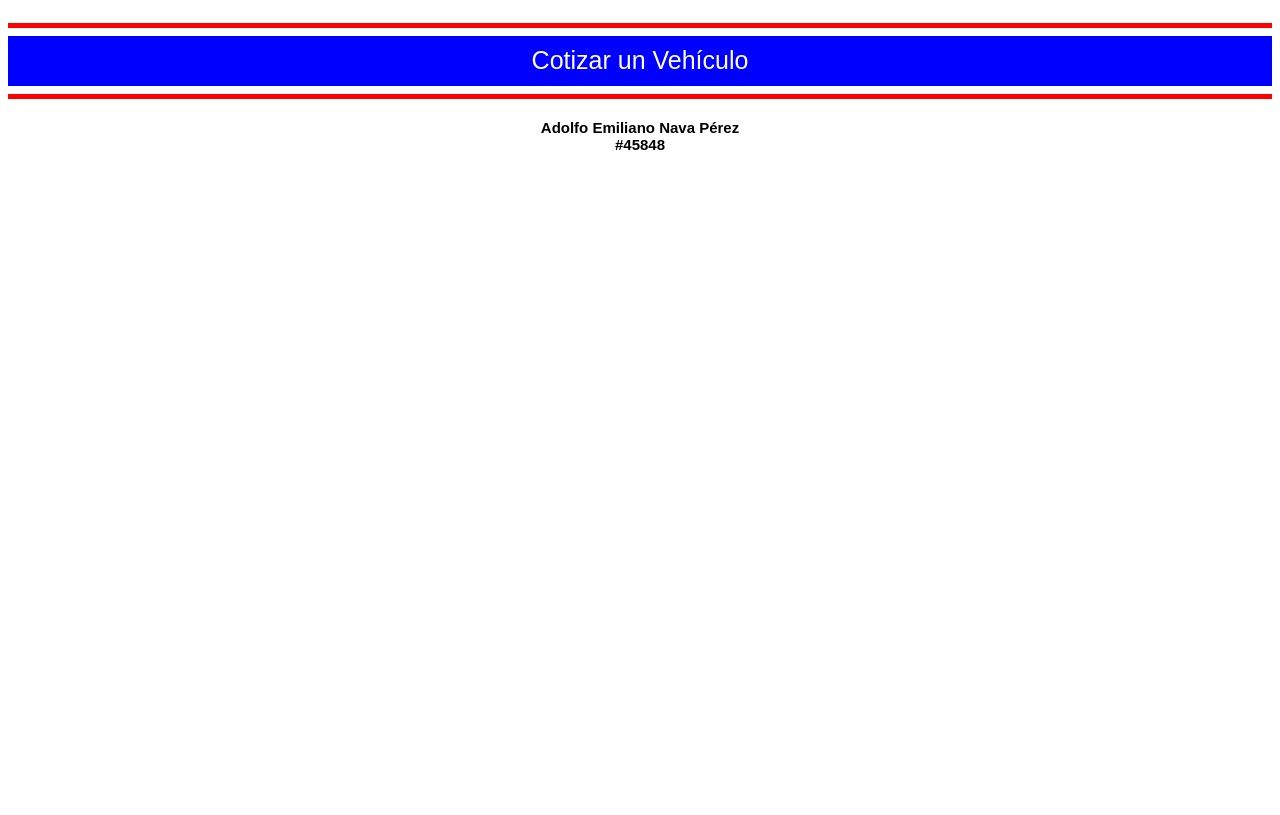
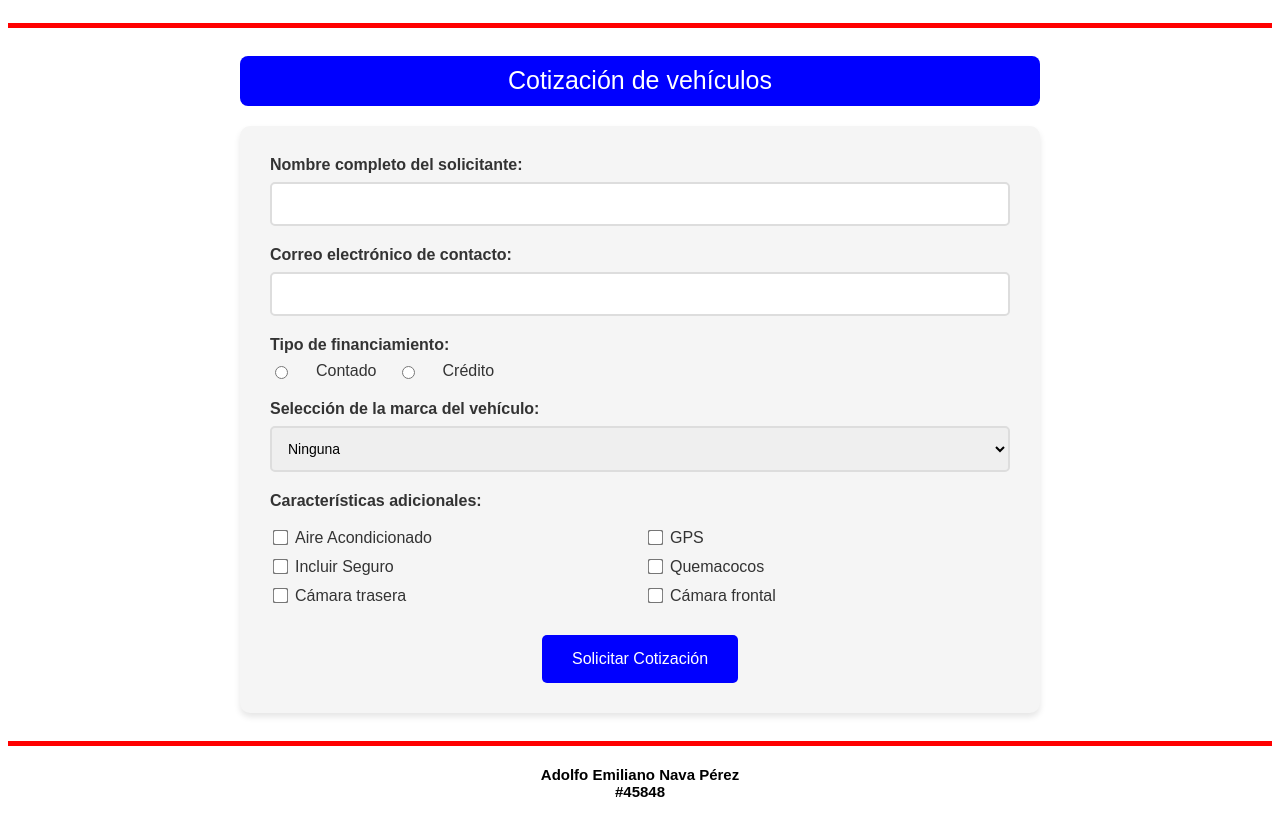
Before and after one commit to Nava0402/Agenciadeautos, a plain HTML site: page index.html in a window 1280 px wide. Shown: the part 1308-2123 px from the top of the page. Before the commit the page ends 1476 px from the top, so only its background shows below. Drawn offline with Linux system fonts and the light colour scheme.

Commit message:
Avance end

```diff
--- a/index.html
+++ b/index.html
@@ -109,7 +109,78 @@
     <hr>
 
     <section class="cotizacionVehiculos">
-        <p id="parrafoDos">Cotizar un Vehículo</p>
+        <p id="parrafoDos">Cotización de vehículos</p>
+
+        <form id="formularioCotizacion">
+            <div class="formularioGrid">
+                <div class="campoFormulario">
+                    <label for="nombreCompleto">Nombre completo del solicitante:</label>
+                    <input type="text" id="nombreCompleto" name="nombreCompleto" required>
+                </div>
+
+                <div class="campoFormulario">
+                    <label for="correoElectronico">Correo electrónico de contacto:</label>
+                    <input type="email" id="correoElectronico" name="correoElectronico" required>
+                </div>
+
+                <div class="campoFormulario">
+                    <label>Tipo de financiamiento:</label>
+                    <div class="radioGroup">
+                        <input type="radio" id="contado" name="financiamiento" value="Contado" required>
+                        <label for="contado">Contado</label>
+                        <input type="radio" id="credito" name="financiamiento" value="Crédito" required>
+                        <label for="credito">Crédito</label>
+                    </div>
+                </div>
+
+                <div class="campoFormulario">
+                    <label for="marcaVehiculo">Selección de la marca del vehículo:</label>
+                    <select id="marcaVehiculo" name="marcaVehiculo" required>
+                        <option value="">Ninguna</option>
+                        <option value="HONDA">HONDA</option>
+                        <option value="NISSAN">NISSAN</option>
+                        <option value="TOYOTA">TOYOTA</option>
+                        <option value="MAZDA">MAZDA</option>
+                        <option value="HYUNDAI">HYUNDAI</option>
+                        <option value="KIA">KIA</option>
+                        <option value="MITSUBISHI">MITSUBISHI</option>
+                        <option value="SUZUKI">SUZUKI</option>
+                    </select>
+                </div>
+
+                <div class="campoFormulario checkboxGroup">
+                    <label>Características adicionales:</label>
+                    <div class="checkboxes">
+                        <div class="checkboxItem">
+                            <input type="checkbox" id="aireAcondicionado" name="caracteristicas" value="Aire Acondicionado">
+                            <label for="aireAcondicionado">Aire Acondicionado</label>
+                        </div>
+                        <div class="checkboxItem">
+                            <input type="checkbox" id="gps" name="caracteristicas" value="GPS">
+                            <label for="gps">GPS</label>
+                        </div>
+                        <div class="checkboxItem">
+                            <input type="checkbox" id="seguro" name="caracteristicas" value="Incluir Seguro">
+                            <label for="seguro">Incluir Seguro</label>
+                        </div>
+                        <div class="checkboxItem">
+                            <input type="checkbox" id="quemacocos" name="caracteristicas" value="Quemacocos">
+                            <label for="quemacocos">Quemacocos</label>
+                        </div>
+                        <div class="checkboxItem">
+                            <input type="checkbox" id="camaraTrasera" name="caracteristicas" value="Cámara trasera">
+                            <label for="camaraTrasera">Cámara trasera</label>
+                        </div>
+                        <div class="checkboxItem">
+                            <input type="checkbox" id="camaraFrontal" name="caracteristicas" value="Cámara frontal">
+                            <label for="camaraFrontal">Cámara frontal</label>
+                        </div>
+                    </div>
+                </div>
+            </div>
+
+            <button type="button" id="btnEnviar">Solicitar Cotización</button>
+        </form>
     </section>
 
     <hr>
--- a/style.css
+++ b/style.css
@@ -66,6 +66,7 @@ h2 {
     height: 30px;
     margin: auto;
     padding: 10px;
+    border-radius: 8px;
 }
 
 .autosFilaUno {
@@ -98,6 +99,115 @@ h2 {
     color: red;
 }
 
+.cotizacionVehiculos {
+    max-width: 800px;
+    margin: 0 auto;
+    padding: 20px;
+}
+
+#formularioCotizacion {
+    background-color: #f5f5f5;
+    padding: 30px;
+    border-radius: 10px;
+    margin-top: 20px;
+    box-shadow: 0 4px 6px rgba(0, 0, 0, 0.1);
+}
+
+.formularioGrid {
+    display: grid;
+    gap: 20px;
+    margin-bottom: 30px;
+}
+
+.campoFormulario {
+    display: flex;
+    flex-direction: column;
+}
+
+.campoFormulario label {
+    font-family: Arial, Helvetica, sans-serif;
+    font-weight: bold;
+    color: #333;
+    margin-bottom: 8px;
+}
+
+.campoFormulario input[type="text"],
+.campoFormulario input[type="email"],
+.campoFormulario select {
+    padding: 12px;
+    border: 2px solid #ddd;
+    border-radius: 5px;
+    font-family: Arial, Helvetica, sans-serif;
+    font-size: 14px;
+    transition: border-color 0.3s ease;
+    cursor: pointer;
+}
+
+.campoFormulario input[type="text"]:focus,
+.campoFormulario input[type="email"]:focus,
+.campoFormulario select:focus {
+    border-color: blue;
+    outline: none;
+}
+
+.radioGroup {
+    display: flex;
+    gap: 20px;
+    align-items: center;
+}
+
+.radioGroup input[type="radio"] {
+    margin-right: 8px;
+}
+
+.radioGroup label {
+    font-weight: normal;
+    margin-bottom: 0;
+    cursor: pointer;
+}
+
+.checkboxGroup .checkboxes {
+    display: grid;
+    grid-template-columns: repeat(2, 1fr);
+    gap: 10px;
+    margin-top: 10px;
+}
+
+.checkboxItem {
+    display: flex;
+    align-items: center;
+}
+
+.checkboxItem input[type="checkbox"] {
+    margin-right: 8px;
+    transform: scale(1.2);
+}
+
+.checkboxItem label {
+    font-weight: normal;
+    margin-bottom: 0;
+    cursor: pointer;
+}
+
+#btnEnviar {
+    background-color: blue;
+    color: white;
+    padding: 15px 30px;
+    border: none;
+    border-radius: 5px;
+    font-family: Arial, Helvetica, sans-serif;
+    font-size: 16px;
+    font-weight: 100;
+    cursor: pointer;
+    transition: background-color 0.3s ease;
+    display: block;
+    margin: auto;
+}
+
+#btnEnviar:hover {
+    background-color: #0066cc;
+}
+
 footer {
     text-align: center;
     font-family: Arial, Helvetica, sans-serif;
```
